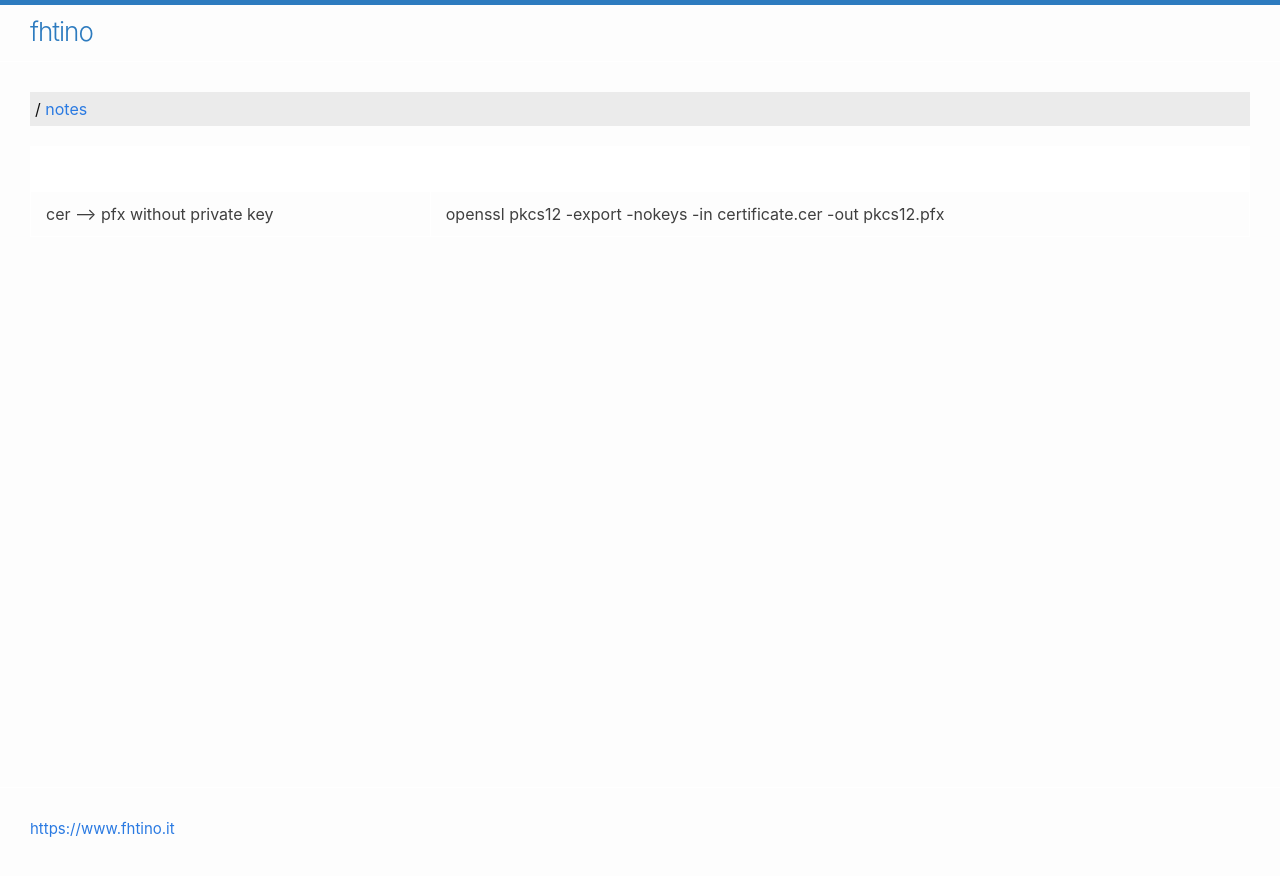
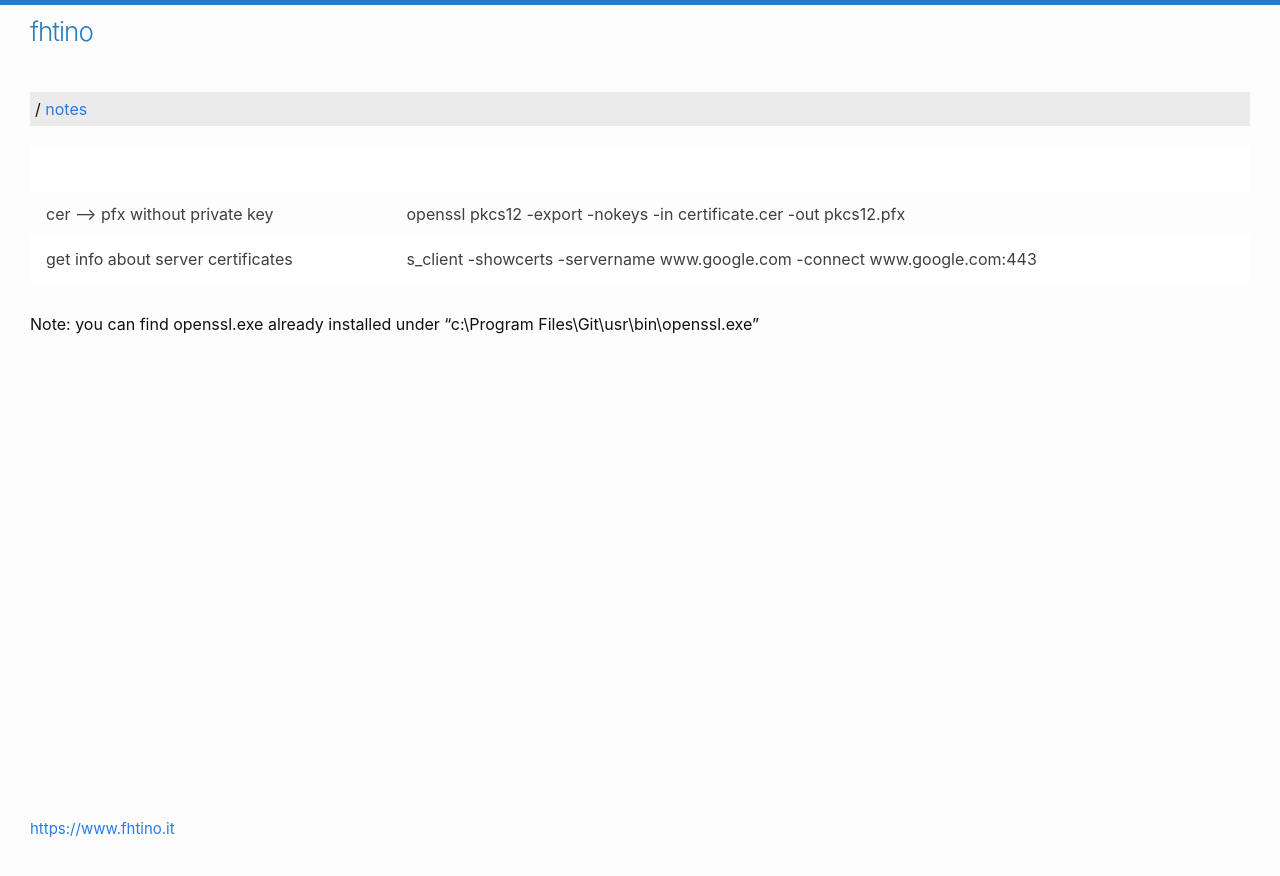
Before and after one commit to fhtino/fhtino.github.io, a Jekyll site: the page built from notes/openssl.md, in a window 1280 px wide. Shown: the top 876 px of the page. Built offline with Jekyll 4.4.1, drawn with Linux system fonts in a browser that asks for light colours.

Commit message:
Update openssl.md

```diff
--- a/notes/openssl.md
+++ b/notes/openssl.md
@@ -5,3 +5,6 @@ layout: notes
 | | |
 | - | - |
 | cer --> pfx without private key  | openssl pkcs12 -export -nokeys -in certificate.cer -out pkcs12.pfx |
+| get info about server certificates |  s_client -showcerts -servername www.google.com -connect www.google.com:443 |
+
+Note: you can find openssl.exe already installed under "c:\Program Files\Git\usr\bin\openssl.exe"
```
